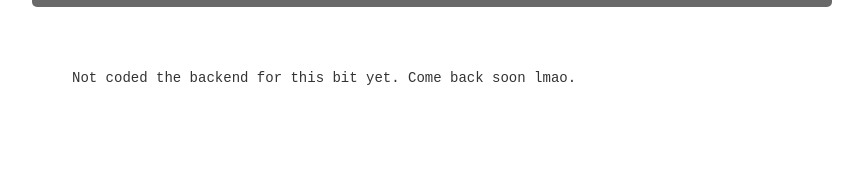
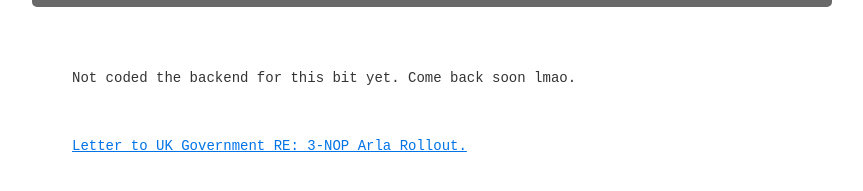
Before and after one commit to shaunschwegler/shaunschwegler.github.io, a plain HTML site: page blog.htm in a window 1280 px wide. Shown: the part 53-244 px from the top of the page, without its empty margins (208-1071 px from the left). Drawn offline with Linux system fonts and the light colour scheme.

Commit message:
Update blog.htm

```diff
--- a/blog.htm
+++ b/blog.htm
@@ -59,6 +59,7 @@
         <!-- Introduction Section -->
         <div class="intro-section">
             <div class="intro-text">
-                <p>Not coded the backend for this bit yet. Come back soon lmao.</p>
+                <p>Not coded the backend for this bit yet. Come back soon lmao.</p><br><br>
+                <p><a href="docs/3-NOP-Letter.pdf">Letter to UK Government RE: 3-NOP Arla Rollout.</a></p>
             </div>
         </div>
```
